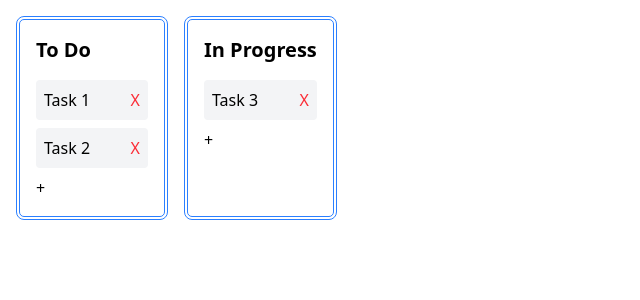
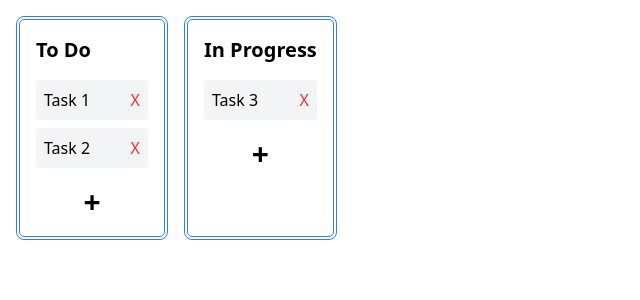
Before and after one commit to Glebonchik/Tasks-Manager, a React (Vite) app: page / in a window 1280 px wide. Shown: the top 300 px of the page, without its empty margins (0-640 px from the left). Built offline with nearby package versions, Linux system fonts and the light colour scheme.

Commit message:
minor style changes for Card.tsx

```diff
--- a/src/components/Card.tsx
+++ b/src/components/Card.tsx
@@ -42,12 +42,22 @@ const Card: React.FC<CardProps> = ({id, title, tasks}) => {
                 key={`${task.id}-${id}`}
                 id={task.id}
                 content={task.content}
-          columnId={id} />
+                columnId={id}
+              />
             ))}
           </div>
-      <button onClick={() => setFormStatus(true)}>+</button>
+
+          <div className="flex justify-center mt-4">
+            <button
+              className="cursor-pointer text-3xl font-bold"
+              onClick={() => setFormStatus(true)}
+            >
+              +
+            </button>
+          </div>
+
           {formStatus && (
-        <div className="absolute ">
+            <div className="absolute top-1/2 left-1/2 transform -translate-x-1/2 -translate-y-1/2 bg-white p-6 rounded-lg shadow-lg w-96">
               <form
                 onSubmit={(e) => {
                   e.preventDefault();
```
Lines whose indentation alone changed are shown as unchanged.
